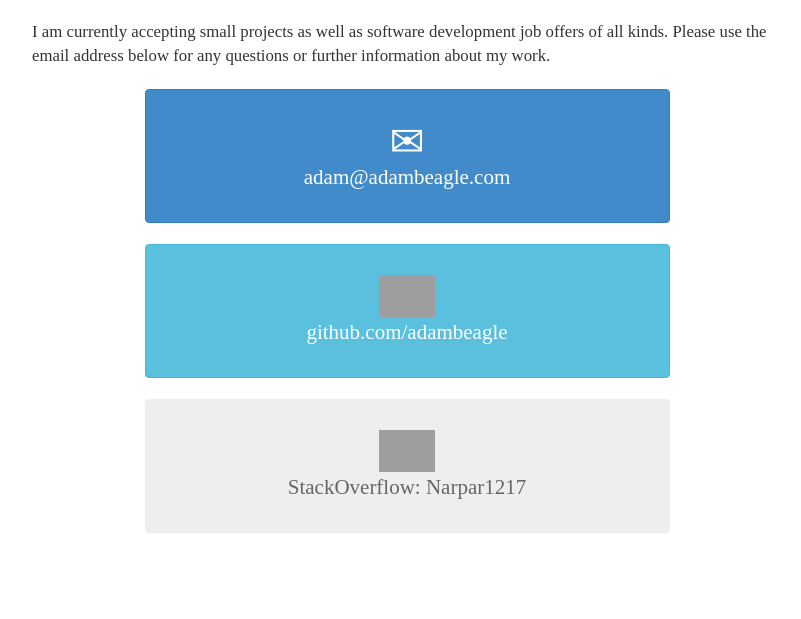
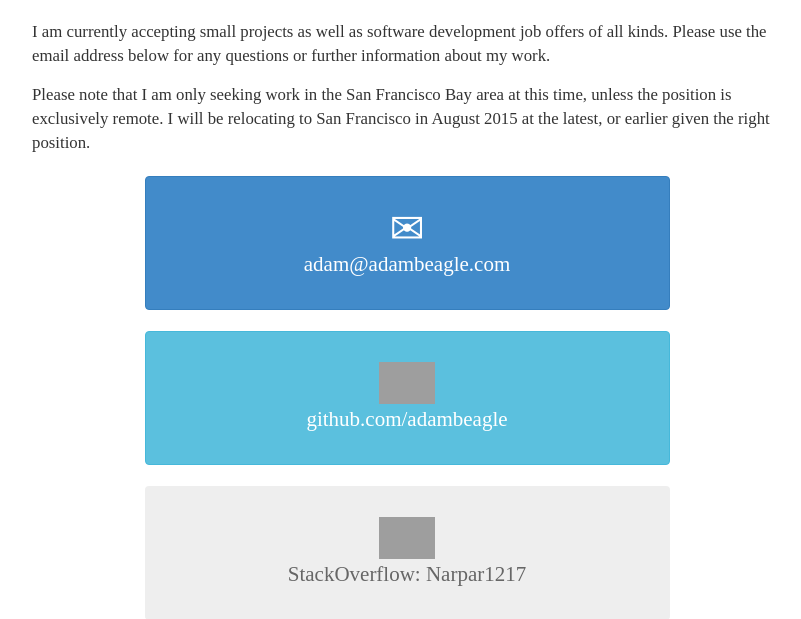
Before and after one commit to adambeagle/portfoliosite, a Django app: page /contact/ in a window 1280 px wide. Shown: the part 131-750 px from the top of the page, without its empty margins (233-1034 px from the left). Run offline with Django 3.2, Linux system fonts and the light colour scheme; parts of the project's set-up code (start-up, migrations or seed data) failed here and were passed over; some libraries are stand-ins or nearby versions; some web fonts are replaced; grey boxes are pictures that could not be loaded.

Commit message:
Updated contact template with message about moving to SF

```diff
--- a/portfolio/templates/contact.html
+++ b/portfolio/templates/contact.html
@@ -5,6 +5,7 @@
 
 {% block content %}
     <p>I am currently accepting small projects as well as software development job offers of all kinds. Please use the email address below for any questions or further information about my work.</p>
+    <p>Please note that I am only seeking work in the San Francisco Bay area at this time, unless the position is exclusively remote. I will be relocating to San Francisco in August 2015 at the latest, or earlier given the right position.</p>
     <a href="mailto:adam@adambeagle.com" class="btn btn-primary btn-lrg btn-contact"><div class="glyphicon glyphicon-envelope" aria-hidden="true"></div>adam@adambeagle.com</a>
     <a href="http://github.com/adambeagle" class="btn btn-info btn-lrg btn-contact"><img src="{% static 'images/GitHub-Mark-Light-64px.png' %}">github.com/adambeagle</a>
     <a href="http://stackoverflow.com/users/3015488/narpar1217" class="btn btn-grey btn-lrg btn-contact"><img src="{% static 'images/so-icon.png' %}">StackOverflow: Narpar1217</a>
```
